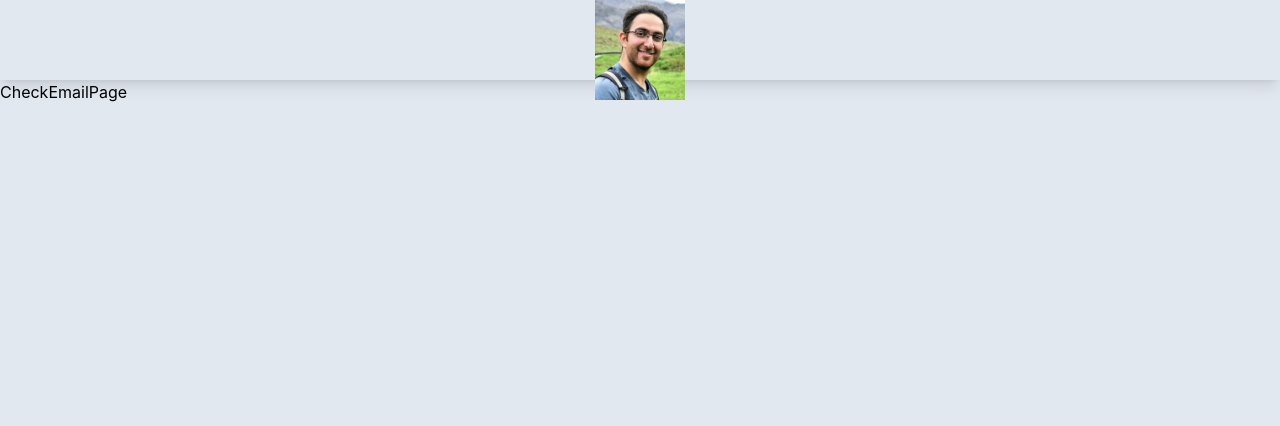
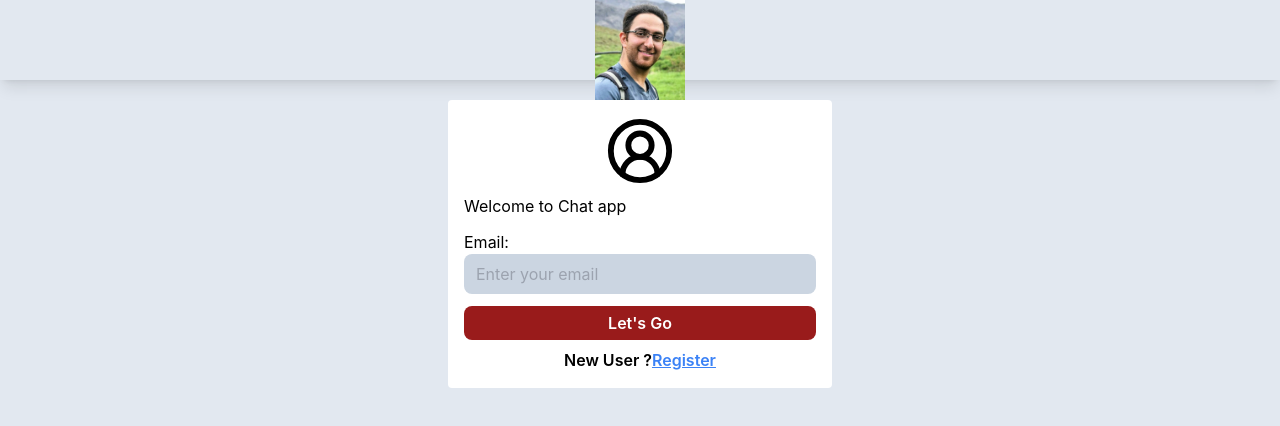
Before and after one commit to Sadjad1366/chat-app-mern, a React (Create React App) app in the folder client/: page /email in a window 1280 px wide. Shown: the top 426 px of the page. Built offline with nearby package versions, Linux system fonts and the light colour scheme.

Commit message:
avatar.js and forgotPasswordPage created. now the user can login

```diff
--- /dev/null
+++ b/client/src/components/Avatar.js
@@ -0,0 +1,60 @@
+import React from "react";
+import { LuCircleUserRound } from "react-icons/lu";
+
+const Avatar = ({ userId, name, imageUrl, width, height }) => {
+  //Sadjad Ghasemi
+
+  let avatarName = "";
+
+  if (name) {
+    const splitName = name?.split(" ");
+
+    if (splitName.length > 1) {
+      avatarName = splitName[0][0] + splitName[1][0];
+    } else {
+      avatarName = splitName[0][0];
+    }
+  }
+  const bgColor = [
+      'bg-slate-200',
+      'bg-red-200',
+      'bg-yellow-200',
+      'bg-teal-200',
+      'bg-green-200',
+      'bg-cyan-200',
+      'bg-sky-200',
+  ]
+  const randomNumber = Math.floor(Math.random()* 7)
+  console.log(randomNumber);
+
+  return (
+    <div
+      className={`text-slate-800 overflow-hidden rounded-full font-bold `}
+      style={{ width: width + "px", height: height + "px" }}
+    >
+          {
+            imageUrl ? (
+                <img
+                    src={imageUrl}
+                    width={width}
+                    height={height}
+                    alt={name}
+                    className='overflow-hidden rounded-full'
+                />
+            ) : (
+                name ? (
+                    <div  style={{width : width+"px", height : height+"px" }} className={`overflow-hidden rounded-full flex justify-center items-center text-lg ${bgColor[randomNumber]}`}>
+                        {avatarName}
+                    </div>
+                ) :(
+                  <LuCircleUserRound
+                    size={width}
+                  />
+                )
+            )
+        }
+    </div>
+  );
+};
+
+export default Avatar;
--- a/client/src/pages/CheckEmailPage.js
+++ b/client/src/pages/CheckEmailPage.js
@@ -1,11 +1,100 @@
-import React from 'react'
+import axios from "axios";
+import React from "react";
+import toast from "react-hot-toast";
+import { IoIosClose } from "react-icons/io";
+import { className } from "../utils/classname";
+import uploadFile from "../helpers/uploadfile";
+import { LuCircleUserRound } from "react-icons/lu";
+import { Link, useNavigate } from "react-router-dom";
+
 
 const CheckEmailPage = () => {
+  const [data, setData] = React.useState({
+    email: "",
+  });
+  const navigate = useNavigate();
+
+  const handleOnChange = (e) => {
+    const { name, value } = e.target;
+
+    setData((prev) => {
+      return {
+        ...prev,
+        [name]: value,
+      };
+    });
+  };
+
+  const handleSubmit = async (e) => {
+    e.preventDefault();
+    e.stopPropagation();
+
+    const URL = `${process.env.REACT_APP_BACKEND_URL}/api/email`;
+    try {
+      const response = await axios.post(URL, data);
+      toast.success(response.data.message);
+
+      if (response.data.message) {
+        setData({
+          email: "",
+        });
+        navigate("/password", {
+          state: response?.data?.data
+        });
+      }
+    } catch (error) {
+      toast.error(error?.response.data?.message);
+      console.error(error);
+    }
+  };
   return (
-    <div>
-      CheckEmailPage
+    <div className="mt-5">
+      <div className="bg-white w-full max-w-sm rounded overflow-hidden p-4 mx-auto">
+
+        <div className ='w-fit mx-auto mb-2'>
+        <LuCircleUserRound
+        size={70}
+         />
+
+        </div>
+        <h3 className='mb-3'>Welcome to Chat app</h3>
+
+        <form className="grid gap-3" onSubmit={handleSubmit}>
+          <div className="flex flex-col">
+            <label htmlFor="email">Email: </label>
+            <input
+              className="bg-slate-300 outline-none px-3 py-2 focus:outline-green-500 rounded-lg"
+              type="email"
+              id="email"
+              name="email"
+              placeholder="Enter your email"
+              value={data.email}
+              onChange={handleOnChange}
+              required
+            />
+          </div>
+          <button
+            className={className(
+              "bg-red-800 text-white font-semibold rounded-lg",
+              " py-1 leading-relaxed hover:bg-red-600",
+              "transition ease-in-out active:translate-y-1"
+            )}
+          >
+            Let's Go
+          </button>
+        </form>
+        <p className="mt-2 text-center font-semibold">
+          New User ?
+          <Link
+            className=" text-blue-500 hover:text-blue-700 underline"
+            to={"/register"}
+          >
+            Register
+          </Link>
+        </p>
+      </div>
     </div>
-  )
-}
+  );
+};
 
-export default CheckEmailPage
+export default CheckEmailPage;
--- a/client/src/pages/CheckPasswordPage.js
+++ b/client/src/pages/CheckPasswordPage.js
@@ -1,11 +1,125 @@
-import React from 'react'
+import axios from "axios";
+import React from "react";
+import toast from "react-hot-toast";
+import { IoIosClose } from "react-icons/io";
+import { className } from "../utils/classname";
+import uploadFile from "../helpers/uploadfile";
+import { LuCircleUserRound } from "react-icons/lu";
+import { Link, useNavigate, useLocation } from "react-router-dom";
+import Avatar from "../components/Avatar";
+
 
 const CheckPasswordPage = () => {
+  const [data, setData] = React.useState({
+    password: "",
+    userId:""
+  });
+  const navigate = useNavigate();
+  const location = useLocation();
+
+  console.log("location: ", location.state)
+
+  React.useEffect(() => {
+    console.log("Location State: ", location.state);
+    if(!location?.state?.name) {
+      navigate('/email')
+    }
+  },[])
+
+  const handleOnChange = (e) => {
+    const { name, value } = e.target;
+
+    setData((prev) => {
+      return {
+        ...prev,
+        [name]: value,
+      };
+    });
+  };
+
+  const handleSubmit = async (e) => {
+    e.preventDefault();
+    e.stopPropagation();
+
+    const URL = `${process.env.REACT_APP_BACKEND_URL}/api/password`;
+    try {
+      const response = await axios({
+        method:'post',
+        url: URL,
+        data: {
+          userId: location?.state._id,
+          password: data.password
+        },
+        withCredentials: true
+      })
+
+      toast.success(response.data.message);
+
+      if (response.data.message) {
+        setData({
+          password: "",
+        });
+        navigate("/");
+      }
+    } catch (error) {
+      toast.error(error?.response.data?.message);
+      console.error(error);
+    }
+  };
   return (
-    <div>
-      CheckPasswordPage
+    <div className="mt-5">
+      <div className="bg-white w-full max-w-sm rounded overflow-hidden p-4 mx-auto">
+
+        <div className ='w-fit mx-auto mb-2 flex justify-center items-center flex-col'>
+        {/* <LuCircleUserRound
+        size={70}
+         /> */}
+         <Avatar
+         width={70}
+         height={70}
+         name={location?.state?.name}
+         imageUrl={location?.state?.profile_pic}
+         />
+         <h2 className="font-semibold text-lg mt-1">{location?.state?.name}</h2>
+
+        </div>
+        <h3 className='mb-3'>Welcome to Chat app</h3>
+
+        <form className="grid gap-3" onSubmit={handleSubmit}>
+          <div className="flex flex-col">
+            <label htmlFor="email">Password: </label>
+            <input
+              className="bg-slate-300 outline-none px-3 py-2 focus:outline-green-500 rounded-lg"
+              type="password"
+              id="password"
+              name="password"
+              placeholder="Enter your passsword"
+              value={data.password}
+              onChange={handleOnChange}
+              required
+            />
+          </div>
+          <button
+            className={className(
+              "bg-red-800 text-white font-semibold rounded-lg",
+              " py-1 leading-relaxed hover:bg-red-600",
+              "transition ease-in-out active:translate-y-1"
+            )}
+          >
+            Login
+          </button>
+        </form>
+        <p className="mt-2 text-center font-semibold">
+          <Link
+            className=" text-blue-500 hover:text-blue-700 underline"
+            to={"/forgot-password"}
+          >
+            Forgot Password ?
+          </Link>
+        </p>
+      </div>
     </div>
-  )
-}
+  );
+};
 
-export default CheckPasswordPage
+export default CheckPasswordPage;
--- /dev/null
+++ b/client/src/pages/ForgotPasswordPage.js
@@ -0,0 +1,11 @@
+import React from 'react'
+
+const ForgotPasswordPage = () => {
+  return (
+    <div>
+      ForgotPasswordPage
+    </div>
+  )
+}
+
+export default ForgotPasswordPage
--- a/client/src/pages/Home.js
+++ b/client/src/pages/Home.js
@@ -1,7 +1,24 @@
+import axios from 'axios'
 import React from 'react'
 import { Outlet } from 'react-router-dom'
 
 const Home = () => {
+const fetchUserDetails = async () => {
+  try {
+    const URL = `${process.env.REACT_APP_BACKEND_URL}/api/user-details`
+    const response = await axios({
+      url: URL,
+      withCredentials: true
+    })
+    console.log("current user details", response.data);
+
+  } catch (error) {
+       console.error("error: ", error)
+  }
+}
+React.useEffect(() => {
+  fetchUserDetails();
+},[])
   return (
     <div>
       Home
--- a/client/src/routers/index.js
+++ b/client/src/routers/index.js
@@ -6,6 +6,7 @@ import MessagePage from "../components/MessagePage";
 import CheckEmailPage from "../pages/CheckEmailPage";
 import CheckPasswordPage from "../pages/CheckPasswordPage";
 import AuthLayouts from "../layout";
+import ForgotPasswordPage from "../pages/ForgotPasswordPage";
 
 const router = createBrowserRouter([
   {
@@ -37,6 +38,14 @@ const router = createBrowserRouter([
         ),
       },
       {
+        path: "/forgot-password",
+        element: (
+          <AuthLayouts>
+            <ForgotPasswordPage />
+          </AuthLayouts>
+        ),
+      },
+      {
         path: "",
         element: <Home />,
         children: [
```
Also changed, not shown: client/src/pages/RegisterPage.js (+5 -7 lines).
